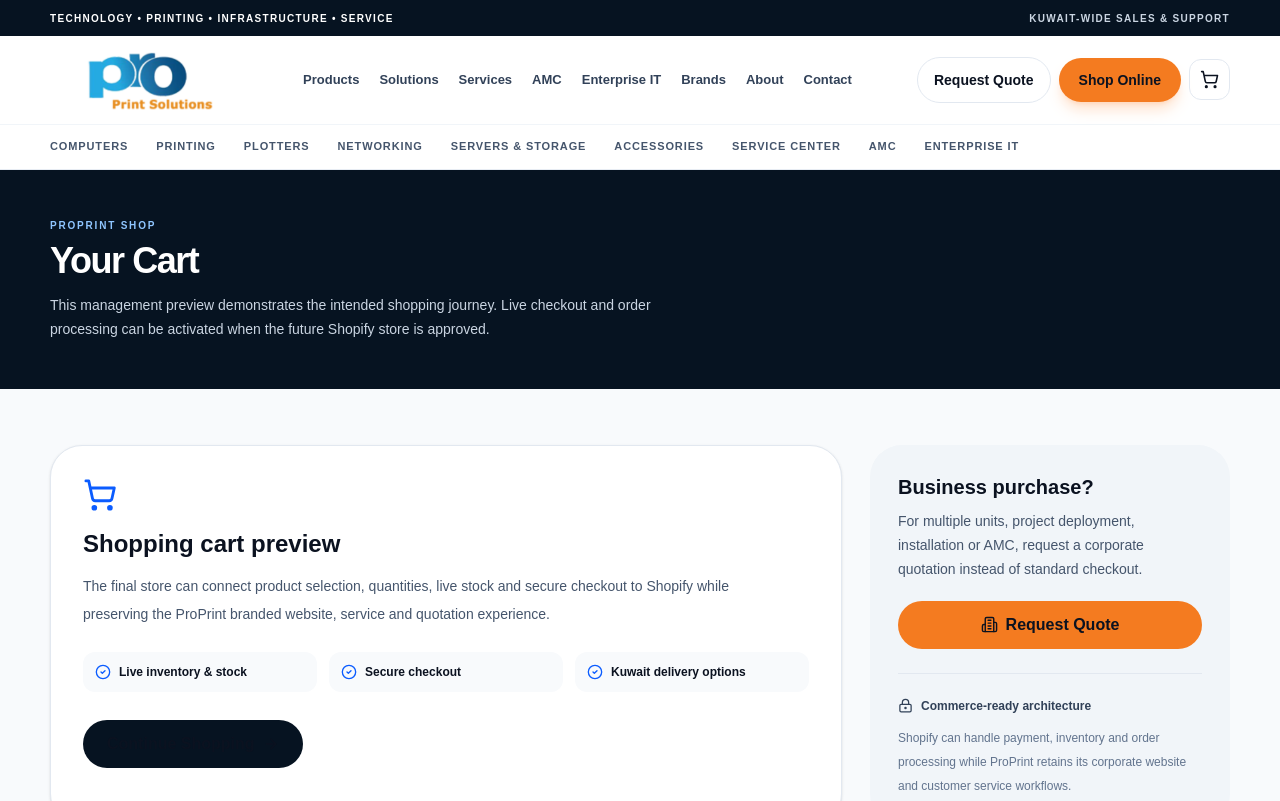
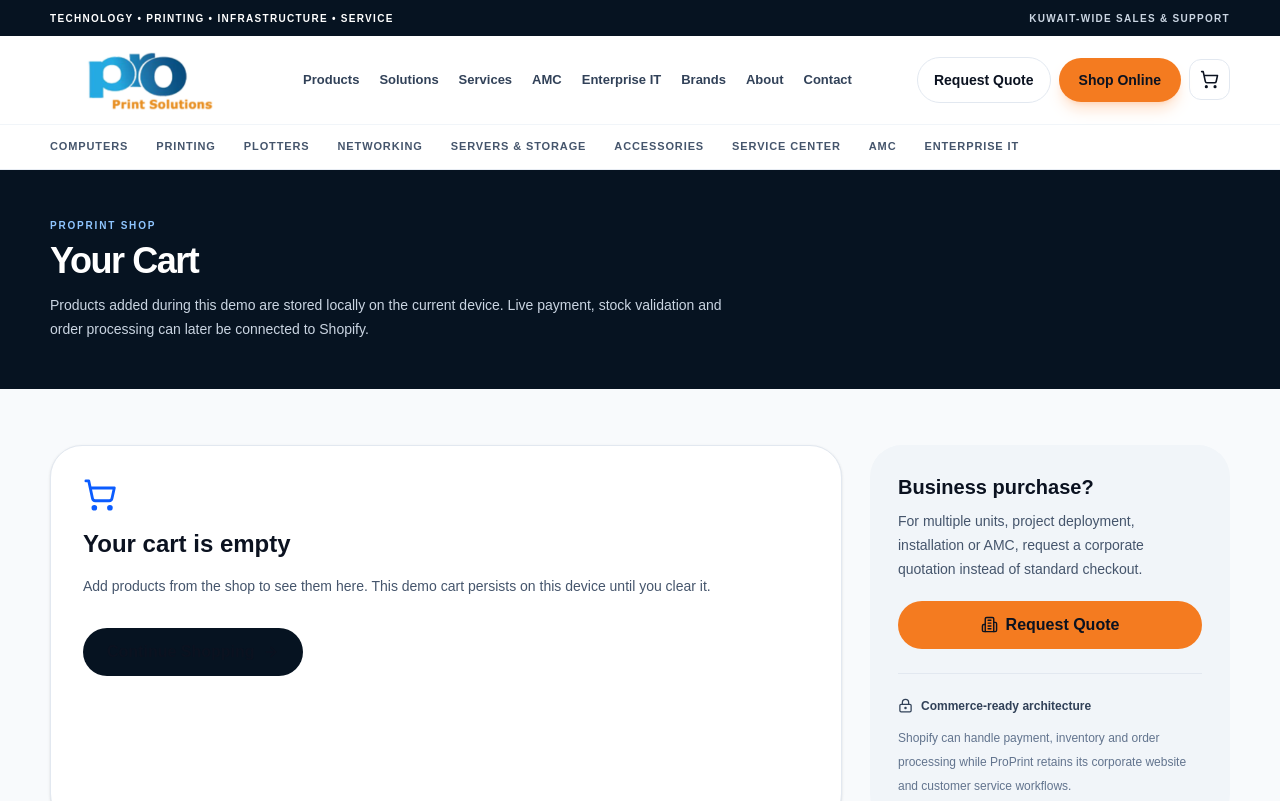
Before and after one commit to broprint/proprint-solutions-2026, a Next.js app: page /cart in a window 1280 px wide. Shown: the top 801 px of the page. Built offline with nearby package versions, Linux system fonts and the light colour scheme.

Commit message:
Show persistent cart items and totals

```diff
--- a/app/cart/page.tsx
+++ b/app/cart/page.tsx
@@ -1,10 +1,12 @@
 import Link from 'next/link';
-import { ArrowRight, Building2, CheckCircle2, LockKeyhole, ShoppingCart } from 'lucide-react';
+import { Building2, LockKeyhole } from 'lucide-react';
+import { CartClient } from '@/components/CartClient';
+import { products } from '@/data/catalog';
 
 export default function CartPage(){return <main>
-<section className="bg-[#061321] py-12 text-white"><div className="container"><div className="text-[10px] font-black uppercase tracking-[.18em] text-blue-300">ProPrint Shop</div><h1 className="mt-2 text-4xl font-black tracking-[-.04em]">Your Cart</h1><p className="mt-3 max-w-2xl text-sm leading-6 text-slate-300">This management preview demonstrates the intended shopping journey. Live checkout and order processing can be activated when the future Shopify store is approved.</p></div></section>
+<section className="bg-[#061321] py-12 text-white"><div className="container"><div className="text-[10px] font-black uppercase tracking-[.18em] text-blue-300">ProPrint Shop</div><h1 className="mt-2 text-4xl font-black tracking-[-.04em]">Your Cart</h1><p className="mt-3 max-w-2xl text-sm leading-6 text-slate-300">Products added during this demo are stored locally on the current device. Live payment, stock validation and order processing can later be connected to Shopify.</p></div></section>
 <section className="py-14"><div className="container grid gap-7 lg:grid-cols-[1fr_360px]">
-<div className="rounded-[2rem] border border-slate-200 bg-white p-8 shadow-sm"><ShoppingCart className="text-[#0b5cff]" size={34}/><h2 className="mt-4 text-2xl font-black">Shopping cart preview</h2><p className="mt-3 max-w-2xl text-sm leading-7 text-slate-600">The final store can connect product selection, quantities, live stock and secure checkout to Shopify while preserving the ProPrint branded website, service and quotation experience.</p><div className="mt-6 grid gap-3 sm:grid-cols-3">{['Live inventory & stock','Secure checkout','Kuwait delivery options'].map(x=><div key={x} className="flex gap-2 rounded-xl bg-slate-50 p-3 text-xs font-bold"><CheckCircle2 size={16} className="shrink-0 text-[#0b5cff]"/>{x}</div>)}</div><Link href="/shop" className="mt-7 inline-flex items-center rounded-full bg-[#061321] px-6 py-3 font-black text-white">Continue Shopping <ArrowRight className="ml-2" size={16}/></Link></div>
+<CartClient products={products}/>
 <aside className="h-fit rounded-[2rem] bg-slate-100 p-7"><h2 className="text-xl font-black">Business purchase?</h2><p className="mt-2 text-sm leading-6 text-slate-600">For multiple units, project deployment, installation or AMC, request a corporate quotation instead of standard checkout.</p><Link href="/quote" className="mt-5 flex items-center justify-center rounded-full bg-[#f47b20] px-5 py-3 font-black text-white"><Building2 className="mr-2" size={17}/>Request Quote</Link><div className="mt-6 border-t border-slate-200 pt-5 text-xs leading-6 text-slate-500"><div className="flex items-center gap-2 font-bold text-slate-700"><LockKeyhole size={15}/>Commerce-ready architecture</div><p className="mt-2">Shopify can handle payment, inventory and order processing while ProPrint retains its corporate website and customer service workflows.</p></div></aside>
 </div></section>
 </main>}
```
